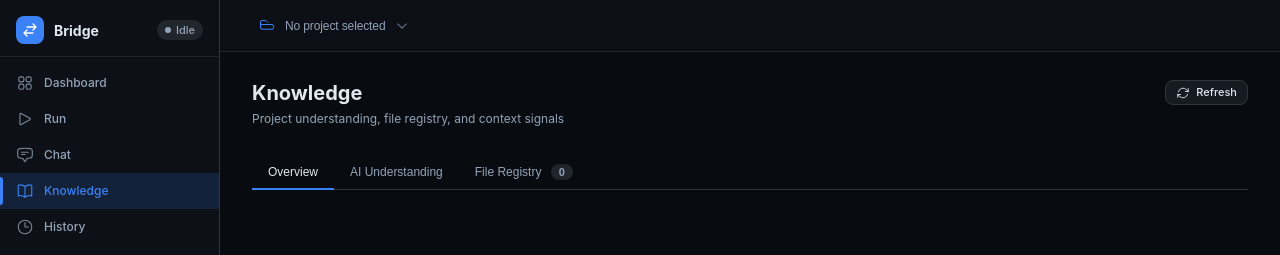
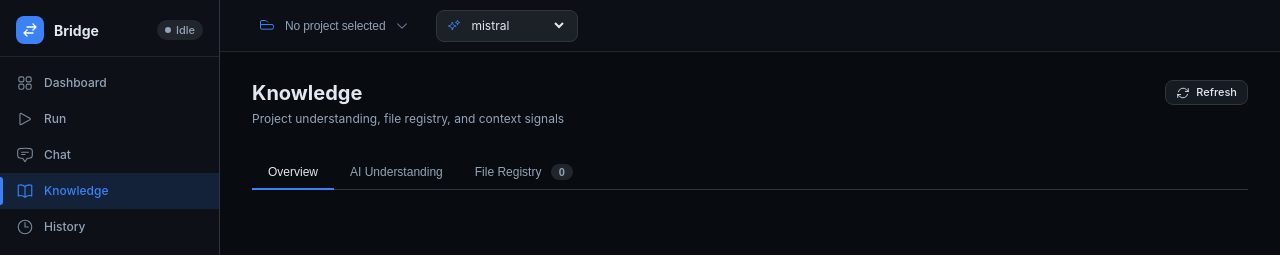
Before and after one commit to vinayak-vc/codex-aider-bridge-app, a Flask app: page /knowledge in a window 1280 px wide. Shown: the top 255 px of the page. Run offline with Flask 3, Linux system fonts and the light colour scheme; data that the repository does not hold is empty.

Commit message:
feat: global model dropdown, restore page scroll, fix relay/chat/knowledge
- Add global model selector to project bar (top bar): sparkle icon + <select>
  populated from /api/chat/status; saves aider_model to settings on change
- Restore page scrolling: .page-body overflow changed from hidden to auto so
  Run advanced options and Relay guide are reachable again
- Cache knowledge context in api_chat (60 s TTL) to eliminate per-message
  file I/O that was blocking the SSE stream start
- Fix Knowledge page Documentation Signals rendering [object Object]: docs
  items are {path, summary} objects; now extracts path/summary correctly
- Fix AI Relay plan prompt: omit PROJECT CONTEXT block entirely when no
  knowledge is available instead of showing a confusing placeholder message

Co-Authored-By: Claude Sonnet 4.6 <noreply@anthropic.com>

```diff
--- a/ui/app.py
+++ b/ui/app.py
@@ -37,6 +37,10 @@ app.config["JSON_SORT_KEYS"] = False
 # Per-client SSE queue registry
 _sse_clients: list[queue.Queue] = []
 _sse_lock = threading.Lock()
+
+# Knowledge context cache: {repo_root: (context_str, timestamp)}
+_knowledge_cache: dict[str, tuple[str, float]] = {}
+_KNOWLEDGE_CACHE_TTL = 60.0  # seconds
 
 
 def _broadcast(event_type: str, data: dict) -> None:
@@ -588,19 +592,24 @@ def api_chat():
             )
         }), 400
 
-    # --- Build project context from knowledge file ---
+    # --- Build project context from knowledge file (cached 60 s) ---
     repo_root = settings.get("repo_root", "").strip()
     knowledge_ctx = ""
     if repo_root:
-        try:
-            _root = Path(__file__).parent.parent
-            if str(_root) not in sys.path:
-                sys.path.insert(0, str(_root))
-            from utils.project_knowledge import load_knowledge, to_context_text
-            knowledge = load_knowledge(Path(repo_root))
-            knowledge_ctx = to_context_text(knowledge)
-        except Exception:
-            pass
+        cached = _knowledge_cache.get(repo_root)
+        if cached and (time.time() - cached[1]) < _KNOWLEDGE_CACHE_TTL:
+            knowledge_ctx = cached[0]
+        else:
+            try:
+                _root = Path(__file__).parent.parent
+                if str(_root) not in sys.path:
+                    sys.path.insert(0, str(_root))
+                from utils.project_knowledge import load_knowledge, to_context_text
+                knowledge = load_knowledge(Path(repo_root))
+                knowledge_ctx = to_context_text(knowledge)
+                _knowledge_cache[repo_root] = (knowledge_ctx, time.time())
+            except Exception:
+                pass
 
     system_prompt = f"""You are a helpful AI coding assistant integrated into the Codex-Aider Bridge tool.
 You help developers understand their codebase, plan features, debug issues, and discuss architecture.
--- a/ui/static/css/base.css
+++ b/ui/static/css/base.css
@@ -39,7 +39,7 @@ body {
 
 .page-body {
   flex: 1;
-  overflow: hidden;
+  overflow-y: auto;
   min-height: 0;
   display: flex;
   flex-direction: column;
--- a/ui/static/css/nav.css
+++ b/ui/static/css/nav.css
@@ -397,6 +397,45 @@
 }
 .project-dropdown-add:hover { opacity: .75; }
 
+/* ── Global model selector ── */
+.model-selector-wrap {
+  display: flex;
+  align-items: center;
+  gap: 6px;
+  margin-left: 16px;
+  padding: 0 10px;
+  height: 32px;
+  border: 1px solid var(--color-border);
+  border-radius: var(--radius-md);
+  background: var(--color-surface-raised);
+  transition: border-color var(--transition);
+  flex-shrink: 0;
+}
+.model-selector-wrap:focus-within {
+  border-color: var(--color-accent);
+}
+.model-selector-icon {
+  width: 14px;
+  height: 14px;
+  flex-shrink: 0;
+  color: var(--color-accent);
+}
+.model-selector-select {
+  background: none;
+  border: none;
+  outline: none;
+  color: var(--color-text);
+  font-size: var(--font-size-sm);
+  font-family: var(--font-sans);
+  cursor: pointer;
+  max-width: 180px;
+  padding: 0;
+}
+.model-selector-select option {
+  background: var(--color-surface-2);
+  color: var(--color-text);
+}
+
 /* ── Responsive ── */
 
 /* Tablet: icon-only sidebar */
--- a/ui/static/js/pages/knowledge.js
+++ b/ui/static/js/pages/knowledge.js
@@ -187,8 +187,11 @@ function renderOverview(k) {
   // Docs
   const docsEl = $('docs-list');
   if (docsEl && docCount > 0) {
-    docsEl.innerHTML = (k.docs || [])
-      .map(d => `<span class="chip --doc">${esc(d)}</span>`).join('');
+    docsEl.innerHTML = (k.docs || []).map(d => {
+      const path    = esc(typeof d === 'object' ? (d.path || d.file || '') : String(d));
+      const summary = typeof d === 'object' && d.summary ? esc(d.summary) : '';
+      return `<span class="chip --doc" title="${summary || path}">${path || '(unknown)'}</span>`;
+    }).join('');
     $('card-docs').style.display = '';
   }
 
--- a/ui/templates/base.html
+++ b/ui/templates/base.html
@@ -177,6 +177,16 @@
         </div>
       </div>
     </div>
+
+    <!-- Global model selector -->
+    <div class="model-selector-wrap" id="model-selector-wrap">
+      <svg class="model-selector-icon" xmlns="http://www.w3.org/2000/svg" fill="none" viewBox="0 0 24 24" stroke-width="1.5" stroke="currentColor" aria-hidden="true">
+        <path stroke-linecap="round" stroke-linejoin="round" d="M9.813 15.904 9 18.75l-.813-2.846a4.5 4.5 0 0 0-3.09-3.09L2.25 12l2.846-.813a4.5 4.5 0 0 0 3.09-3.09L9 5.25l.813 2.846a4.5 4.5 0 0 0 3.09 3.09L15.75 12l-2.846.813a4.5 4.5 0 0 0-3.09 3.09ZM18.259 8.715 18 9.75l-.259-1.035a3.375 3.375 0 0 0-2.455-2.456L14.25 6l1.036-.259a3.375 3.375 0 0 0 2.455-2.456L18 2.25l.259 1.035a3.375 3.375 0 0 0 2.456 2.456L21.75 6l-1.035.259a3.375 3.375 0 0 0-2.456 2.456Z"/>
+      </svg>
+      <select id="global-model-select" class="model-selector-select" title="Active LLM model (applies globally)">
+        <option value="">Loading…</option>
+      </select>
+    </div>
   </header>
 
   <!-- ── Main Content ── -->
```
Also changed, not shown: ui/static/js/core/project.js (+52 -0 lines), utils/relay_formatter.py (+5 -6 lines).
